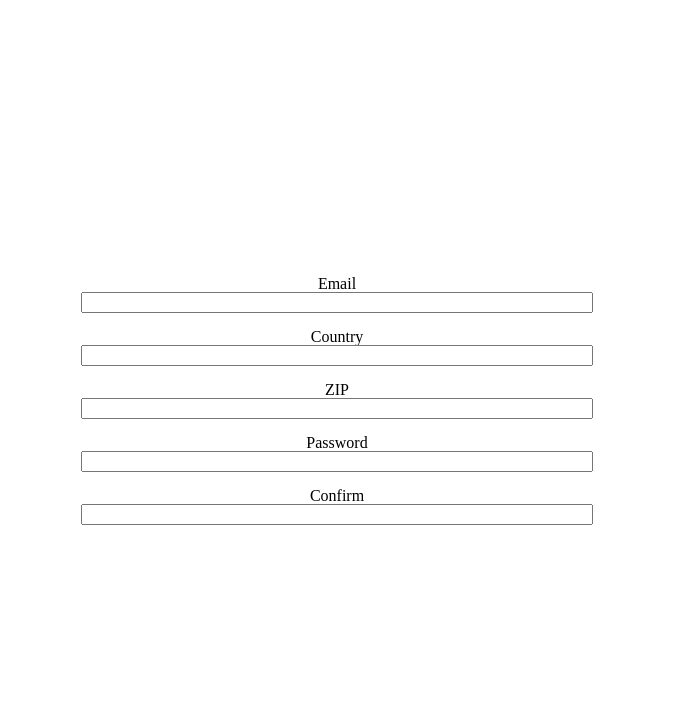
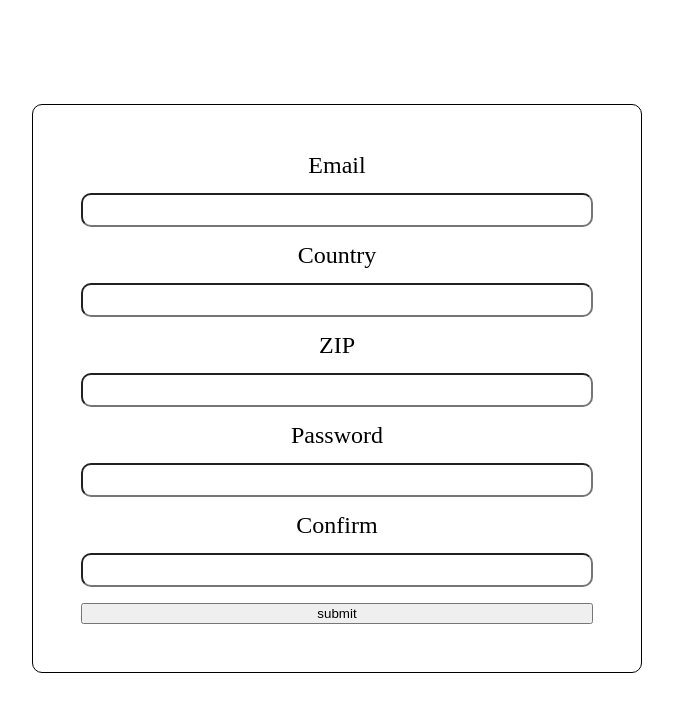
Before and after one commit to chri-ss/form-example, a website built with webpack: page dist/index.html in a window 1280 px wide. Shown: the whole page, without its empty margins (303-976 px from the left). Built offline with nearby package versions, Linux system fonts and the light colour scheme.

Commit message:
Add submit button, required attributr to inputs

```diff
--- a/src/makeForm.js
+++ b/src/makeForm.js
@@ -2,13 +2,7 @@ const content = document.querySelector("#content");
 const form = document.createElement("form");
 
 const makeForm = () => {
-  const fields = [
-    "Email",
-    "Country",
-    "ZIP",
-    "Password",
-    "Confirm",
-  ];
+  const fields = ["Email", "Country", "ZIP", "Password", "Confirm"];
 
   fields.forEach((field) => {
     const fieldSet = document.createElement("fieldset");
@@ -18,12 +12,16 @@ const makeForm = () => {
     label.textContent = field;
 
     const input = document.createElement("input");
+    input.required = true;
 
     fieldSet.appendChild(label);
     fieldSet.appendChild(input);
     form.appendChild(fieldSet);
   });
-
+  const submit = document.createElement("button");
+  submit.textContent = "submit";
+  submit.type = "submit";
+  form.appendChild(submit);
   content.appendChild(form);
 };
 
--- a/src/reset.css
+++ b/src/reset.css
@@ -10,7 +10,7 @@ del, dfn, em, img, ins, kbd, q, s, samp,
 small, strike, strong, sub, sup, tt, var,
 b, u, i, center,
 dl, dt, dd, ol, ul, li,
-fieldset, form, label, legend,
+fieldset, /*form, label, */legend,
 table, caption, tbody, tfoot, thead, tr, th, td,
 article, aside, canvas, details, embed,
 figure, figcaption, footer, header, hgroup,
--- a/src/style.css
+++ b/src/style.css
@@ -11,15 +11,27 @@ form {
     flex-direction: column;
     width: 40%;
     gap: 1rem;
+    border: 1px solid black;
+    border-radius: 10px;
+    padding: 3rem;
+    font-size: 24px;
 }
 
 fieldset {
     display: flex;
     flex-direction: column;
     border: none;
+    gap: 1rem;
 }
 
 label {
     display: flex;
     justify-content: center;
 }
+
+input {
+    outline: none;
+    box-shadow: none;
+    border-radius: 10px;
+    font-size: 24px;
+}
```
Also changed, not shown: dist/bundle.js.
